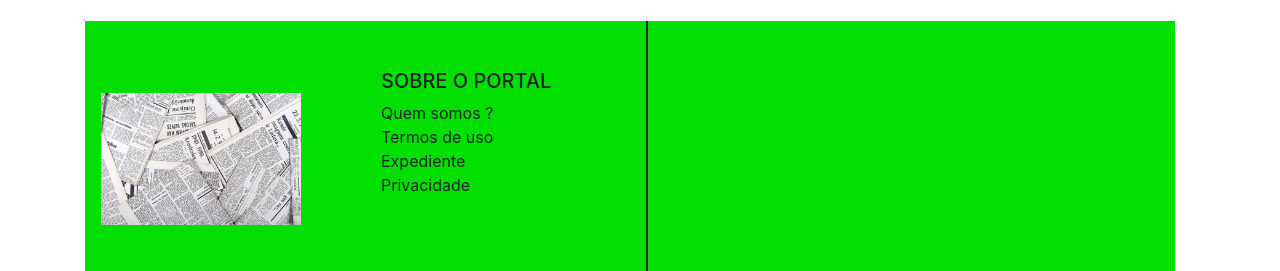
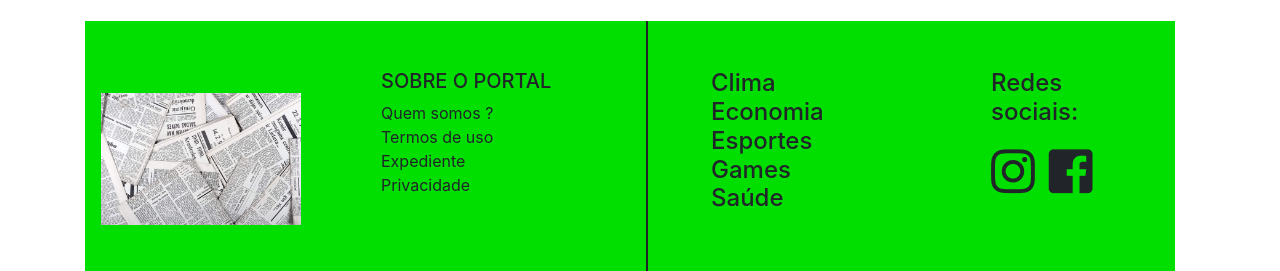
Before and after one commit to marcoseduardocamberto/portaldenoticiasmarcos, a website: page public_html/index.html in a window 1280 px wide. Shown: the part 1573-1844 px from the top of the page. Drawn offline with nearby package versions, Linux system fonts and the light colour scheme.

Commit message:
Roda pé

```diff
--- a/public_html/index.html
+++ b/public_html/index.html
@@ -38,6 +38,9 @@
                             <button class="dropdown-item" type="button">Acidentes</button>
                             <button class="dropdown-item" type="button">Esportes</button>
                             <button class="dropdown-item" type="button">Região</button>
+                            <button class="dropdown-item" type="button">Saúde</button>
+                            <button class="dropdown-item" type="button">Clima</button>
+                            <button class="dropdown-item" type="button">Games</button>
                         </div>
                     </div>
                 </div>
@@ -164,6 +167,21 @@
                     </div>
                     <div class="linha-vertical">
                     </div>
+                    <div class="col-md-3 ml-5">
+                        <br> <br>
+                        <h4>Clima<br>
+                            Economia<br>
+                            Esportes<br>
+                            Games<br>
+                            Saúde<br></h4>
+                    </div>
+                    <div class="col-md-2"> <br> <br>
+                        <h4>Redes sociais:</h4>
+                        <div class="ico">
+                            <i class="fab fa-instagram"></i>
+                            <i class="fab fa-facebook-square"></i>
+                        </div>
+                    </div>
                 </div>
             </div>
         </div>
```
